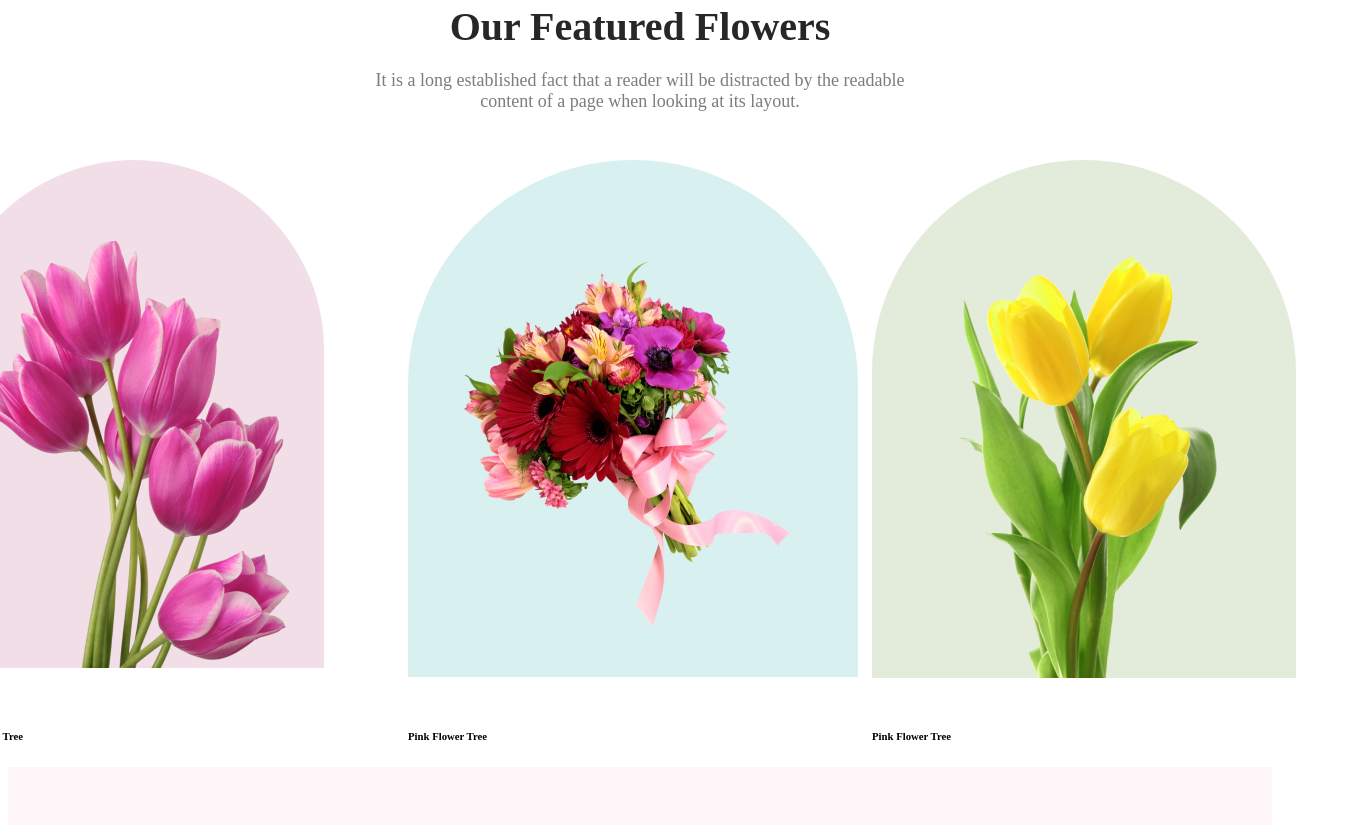
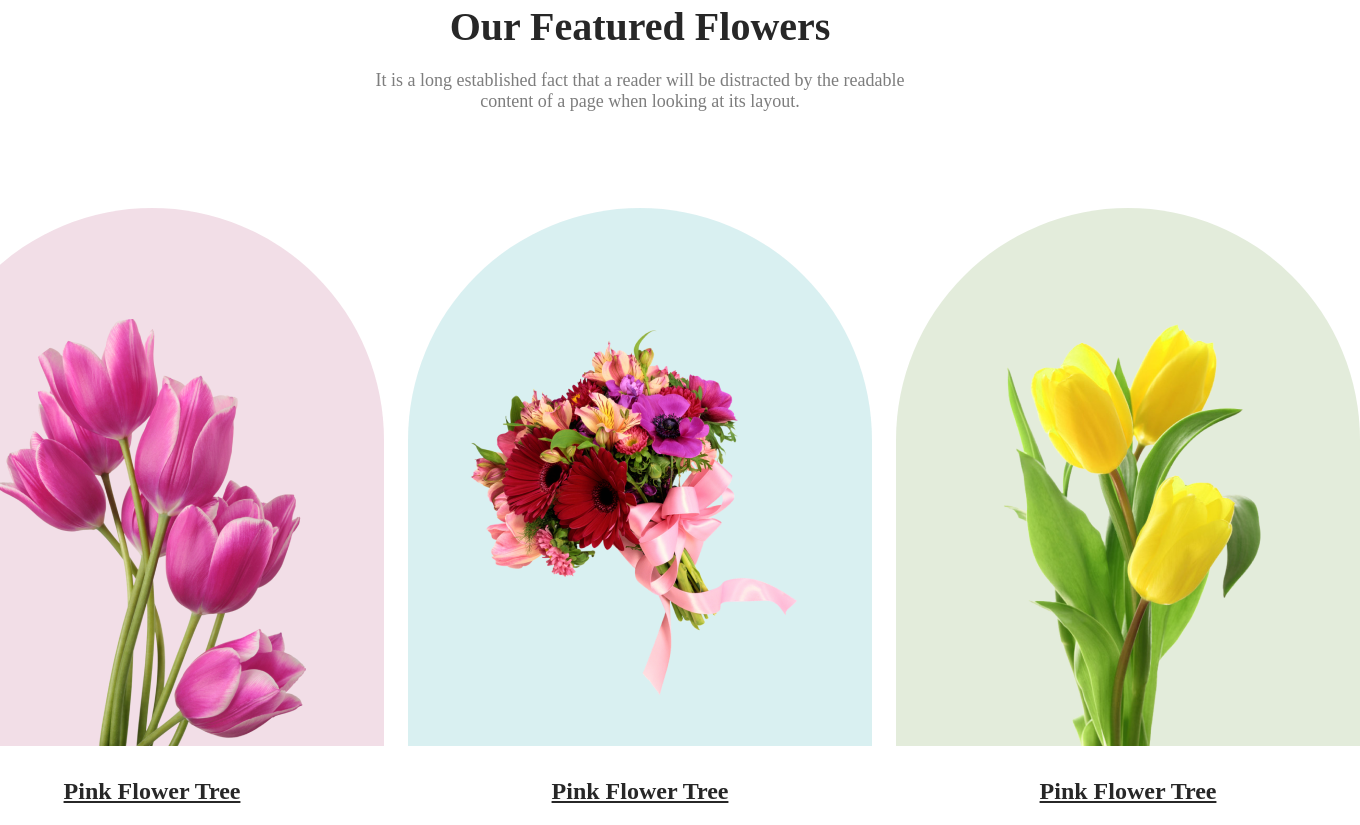
Before and after one commit to antubhatta/flower-shop-assignment-one, a plain HTML site: page index.html in a window 1280 px wide. Shown: the part 815-1640 px from the top of the page, 1360 px wide, since content can reach past the window. Drawn offline with Linux system fonts and the light colour scheme.

Commit message:
featured section completed

```diff
--- a/index.html
+++ b/index.html
@@ -33,19 +33,19 @@
             <div class="img-flower">
                     <img src="./Flower Asset/pngwing 6.png" alt="" class="img-one">
                 </div>
-                <h6 class="imge-desc">Pink Flower Tree</h6>
+                <h6 class="imges-desc">Pink Flower Tree</h6>
             </div>
             <div class="featured-content">
             <div class="img-flower">
                     <img src="./Flower Asset/pngwing 5.png" alt="" class="img-two">
                 </div>
-                <h6 class="imge-desc">Pink Flower Tree</h6>
+                <h6 class="imges-desc">Pink Flower Tree</h6>
             </div>
             <div class="featured-content">
             <div class="img-flower">
                     <img src="./Flower Asset/pngwing 7.png" alt="" class="img-three">
                 </div>
-                <h6 class="imge-desc">Pink Flower Tree</h6>
+                <h6 class="imges-desc">Pink Flower Tree</h6>
             </div>
         </div>
     </section>
--- a/styles/flower.css
+++ b/styles/flower.css
@@ -59,8 +59,10 @@ header {
     display: flex;
     align-items: center;
     justify-content: center;
+    gap: 24px;
     max-width: 1900px;
     margin: 0 aut0;
+    padding-top: 48px;
 
 }
 .img-one{
@@ -68,14 +70,14 @@ header {
 height: 428px;
 border-radius: 300px 300px 0px 0px;
 background-color: rgba(167, 33, 98, 0.15);
-padding: 80px 35px 0px 35px;
+padding: 110px 78px 0px 76px;
 }
 .img-two{
     width: 370px;
 height: 370px;
     border-radius: 300px 300px 0px 0px;
 background-color: rgba(5, 151, 160, 0.15);
-padding: 97px 40px 50px 40px;
+padding: 117px 47px 51px 47px;
 
 }
 .img-three{
@@ -83,13 +85,22 @@ padding: 97px 40px 50px 40px;
 height: 471px;
 border-radius: 300px 300px 0px 0px;
 background-color: rgba(71, 125, 17, 0.15);
-padding: 47px 55px 0px 55px;
+padding: 67px 75px 0px 75px;
 }
 .img-flower{
     width: 464px;
 height: 538px;
 margin-bottom: 32px;
 
+}
+.imges-desc{
+    color: #272727;
+text-align: center;
+font-size: 24px;
+font-weight: 700;
+text-decoration-line: underline;
+margin-top: 32px;
+margin-bottom: 100px;
 }
 
 .featured-title{
```
